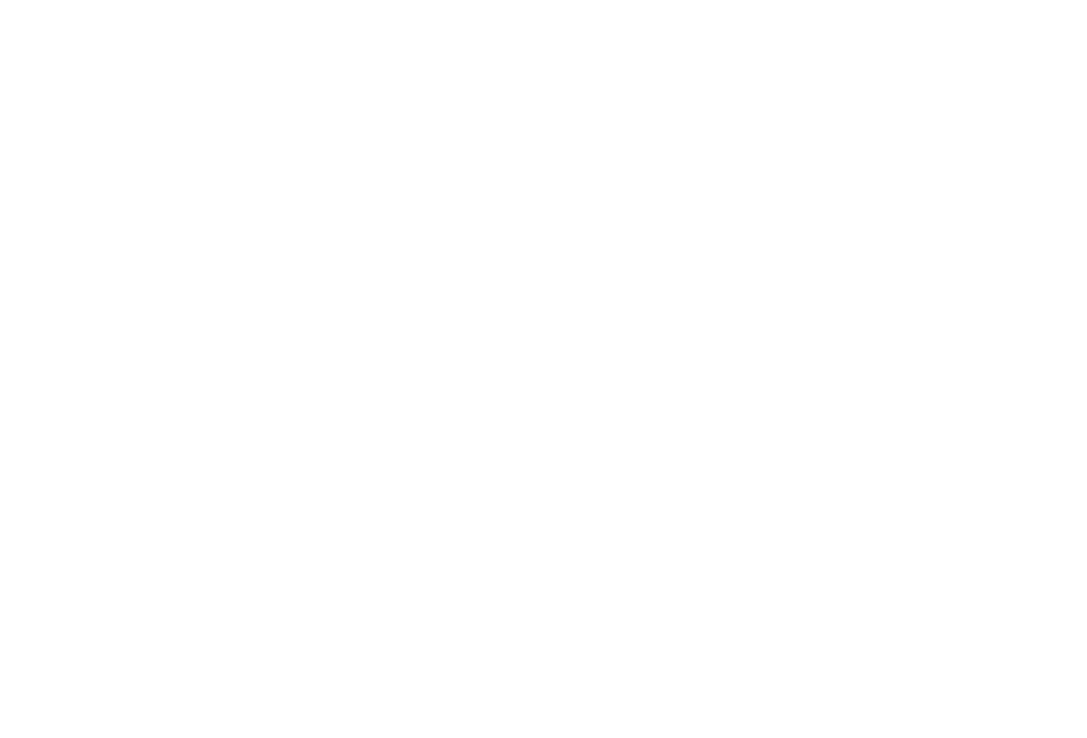
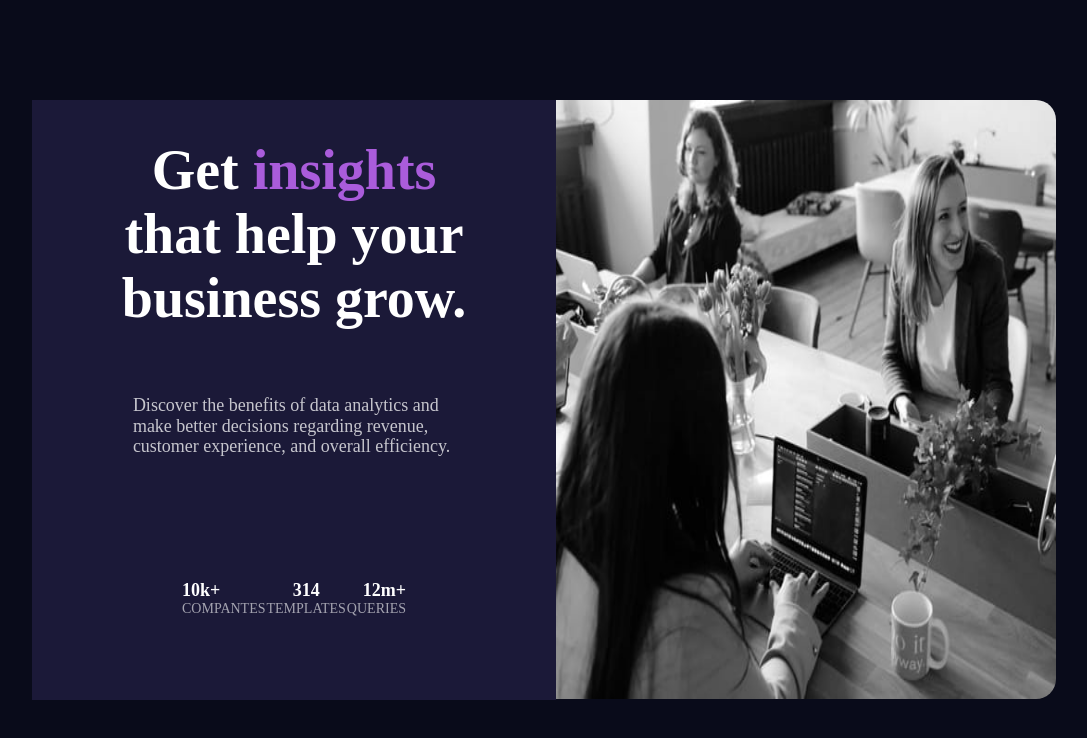
Before and after one commit to Rwin97/-100DaysOfProjects-frontend, a plain HTML site: page day_10/index.html in a window 1280 px wide. Shown: the whole page, without its empty margins (96-1183 px from the left). Drawn offline with Linux system fonts and the light colour scheme.

Commit message:
actualizacion

```diff
--- /dev/null
+++ b/day_10/css/style.css
@@ -0,0 +1,136 @@
+/* -----------------
+Tabla de contenidos:
+--------------------
+1. Fuente ................ 11
+2. Variables ............. 17
+3. Estilos generales ..... 32
+--------------------
+*/
+
+
+/* ----- Fuente ----- */
+@import url('https://fonts.googleapis.com/css2?family=Lexend+Deca&family=Quicksand:wght@300;500;700&display=swap');
+@import url('https://fonts.googleapis.com/css2?family=Inter:wght@400;700&family=Lexend+Deca&family=Quicksand:wght@300;500;700&display=swap');
+
+/* ----- Variables ----- */
+:root {
+    /* colores primarios */
+    --very-dark-blue: hsl(233, 47%, 7%);
+    --dark-desaaturated-blue: hsl(244, 38%, 16%);
+    --soft-violet: hsl(277, 64%, 61%);
+    /* Colores neutrales */
+    --white: hsl(0, 0%, 100%);
+    --slightly-transparent-white-paragraph: hsla(0, 0%, 100%, 0.75);
+    --slightly-transparent-white-headings: hsla(0, 0%, 100%, 0.6);
+    /* Tipografia */
+    --font-size: 15px;
+    --sm: 14px;
+    --md: 16px;
+    --lg: 18px;
+}
+
+.container {
+    width: 100%;
+    height: 100vh;
+    display: grid;
+    place-items: center;
+}
+.content{
+    width: 80%;
+    height: 600px;
+    display: grid;
+    grid-template-columns: 1fr 1fr;
+}
+
+.card-container {
+    background: var(--dark-desaaturated-blue);
+    display: grid;
+    grid-row: 1fr 1fr 1fr 1fr;
+}
+.card-container div:nth-child(1){
+    color: var(--white);
+    text-align: center;
+    font-size: 28px;
+    margin-right: 30px;
+    margin-left: 30px;
+    padding-right: 20px;
+    padding-left: 20px;
+}
+.card-container div:nth-child(1) h1{
+    padding-right: 20px;
+    padding-left: 20px;
+    margin-bottom: 0;
+    padding-bottom: 0;
+}
+.card-container div:nth-child(2){
+    color: var(--slightly-transparent-white-paragraph);
+    font-size: var(--lg);
+    margin-right: 30px;
+    margin-left: 30px;
+    padding-right: 20px;
+    padding-left: 20px;
+    margin-top: 0;
+    padding-top: 0;
+}
+.card-container div:nth-child(2) p{
+    padding-left: 12%;
+    padding-right: 12%;
+}
+
+.statistics{
+    display: grid;
+    grid-template-columns: 1fr 1fr 1fr;
+    gap: 1px;
+    align-items: center;
+    margin-bottom: 24px;
+    margin-top: 0;
+    padding-top: 0;
+    padding: 20px 150px;
+}
+
+.statistics p:nth-child(1){
+    display: flex;
+    flex-direction: column;
+    text-align: left;
+}
+
+.statistics p:nth-child(2){
+    display: flex;
+    flex-direction: column;
+    text-align: center;
+}
+
+.statistics p:nth-child(3){
+    display: flex;
+    flex-direction: column;
+    text-align: right;
+}
+
+.item1{
+    color: var(--white);
+    font-size: var(--lg);
+    font-weight: bold;
+}
+
+.item2{
+    color: var(--slightly-transparent-white-headings);
+    font-size: var(--sm);
+}
+
+.card-container h1 span{
+    color: var(--soft-violet);
+}
+
+.img-container {
+
+}
+.img-container > img {
+    width: 100%;
+    height: 99.9%;
+    border-radius: 0 20px 20px 0;
+}
+
+
+/* ----------------------------- */
+/* ----- Estilos generales ----- */
+/* ----------------------------- */
--- a/day_10/index.html
+++ b/day_10/index.html
@@ -0,0 +1,57 @@
+<!DOCTYPE html>
+<html lang="es">
+
+<head>
+    <meta charset="UTF-8">
+    <meta http-equiv="X-UA-Compatible" content="IE=edge">
+    <meta name="viewport" content="width=device-width, initial-scale=1.0">
+    <meta name="author" content="Nombre del autor">
+    <meta name="description" content="Descripcion del proyecto">
+    <!-- Biblioteca de íconos Fontawesome -->
+    <link rel="stylesheet" href="https://cdnjs.cloudflare.com/ajax/libs/font-awesome/6.4.0/css/all.min.css"
+        integrity="sha512-iecdLmaskl7CVkqkXNQ/ZH/XLlvWZOJyj7Yy7tcenmpD1ypASozpmT/E0iPtmFIB46ZmdtAc9eNBvH0H/ZpiBw=="
+        crossorigin="anonymous" referrerpolicy="no-referrer" />
+    <!-- Archivo reset Normalize -->
+    <link rel="stylesheet" href="./css/normalize.css">
+    <!-- Archivo de estilos -->
+    <link rel="stylesheet" href="./css/style.css">
+    <link rel="shortcut icon" href="./images/favicon-32x32.png" type="image/x-icon">
+    <title>Stats Preview Card Component</title>
+</head>
+
+<body>
+    <!-- Marcado HTML -->
+    <div class="container">
+        <div class="content">
+            <section class="card-container">
+                <div>
+                    <h1>Get <span>insights</span> that help your business grow.</h1>
+                </div>
+                <div>
+                    <p>Discover the benefits of data analytics and make
+                        better decisions regarding revenue, customer
+                        experience, and overall efficiency.</p>
+                </div>
+                <div class="statistics">
+                    <p>
+                        <span class="item1">10k+</span>
+                        <span class="item2">COMPANTES</span>
+                    </p>
+                    <p>
+                        <span class="item1">314</span>
+                        <span class="item2">TEMPLATES</span>
+                    </p>
+                    <p>
+                        <span class="item1">12m+</span>
+                        <span class="item2">QUERIES</span>
+                    </p>
+                </div>
+            </section>
+            <div class="img-container">
+                <img src="./images/image-header-desktop.jpg" alt="image">
+            </div>
+        </div>
+    </div>
+</body>
+
+</html>
--- a/day_11/css/styles.css
+++ b/day_11/css/styles.css
@@ -37,10 +37,10 @@ Tabla de contenidos:
 
 .content {
     width: 70%;
-    height: 650px;
+    height: 620px;
     display: grid;
     grid-template-columns: 1fr 1fr 1fr;
-    border-radius: 20px 20px 20px 20px;
+    border-radius: 10px 10px 10px 10px;
     overflow: hidden;
 }
 
@@ -80,7 +80,7 @@ p {
     margin-bottom: 0;
     line-height: 2;
     margin-block: 50px;
-    width: 205px;
+    width: 230px;
     justify-self: left;
 }
 
@@ -102,16 +102,34 @@ p {
     justify-self: flex-start;
 }
 
+.sedans-button:hover {
+    border: 3px solid var(--transparent-white);
+    color: var(--transparent-white);
+    padding: 8px;
+    border-radius: 50px;
+}
+
 .suvs-button {
     color: var(--dark-cyan);
     justify-self: flex-start;
 }
 
+.suvs-button:hover {
+    border: 3px solid var(--transparent-white);
+    color: var(--transparent-white);
+    padding: 8px;
+    border-radius: 50px;
+}
 .luxury-button {
     color: var(--ver);
     justify-self: flex-start;
 }
-
+.luxury-button:hover {
+    border: 3px solid var(--transparent-white);
+    color: var(--transparent-white);
+    padding: 8px;
+    border-radius: 50px;
+}
 .center {
     background: var(--dark-cyan);
     display: grid;
```
Also changed, not shown: day_10/css/normalize.css (added), day_10/images/favicon-32x32.png (added), day_10/images/image-header-desktop.jpg (added), day_10/images/image-header-mobile.jpg (added).
